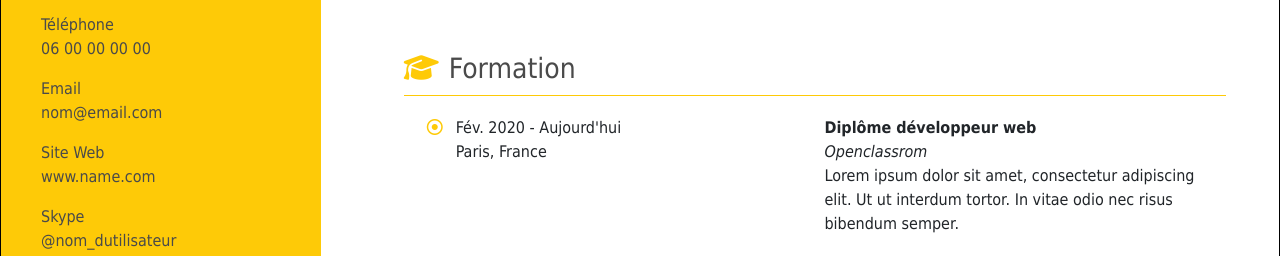
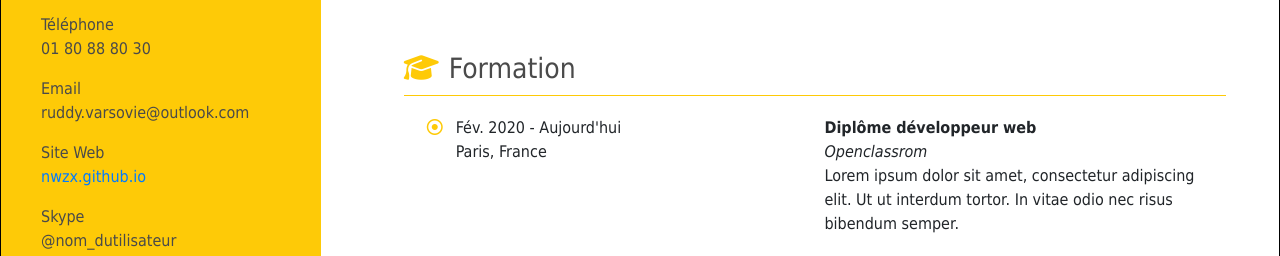
Before and after one commit to NWZX/nwzx.github.io, a plain HTML site: page index.html in a window 1280 px wide. Shown: the part 396-652 px from the top of the page. Drawn offline with nearby package versions, Linux system fonts and the light colour scheme.

Commit message:
Add random Info

```diff
--- a/index.html
+++ b/index.html
@@ -24,15 +24,15 @@
             </ul>
             <ul>
                 <li>Téléphone</li>
-                <li>06 00 00 00 00</li>
+                <li>01 80 88 80 30</li>
             </ul>
             <ul>
                 <li>Email</li>
-                <li>nom@email.com</li>
+                <li>ruddy.varsovie@outlook.com</li>
             </ul>
             <ul>
                 <li>Site Web</li>
-                <li>www.name.com</li>
+                <li><a href="https://nwzx.github.io/">nwzx.github.io</a></li>
             </ul>
             <ul>
                 <li>Skype</li>
```
